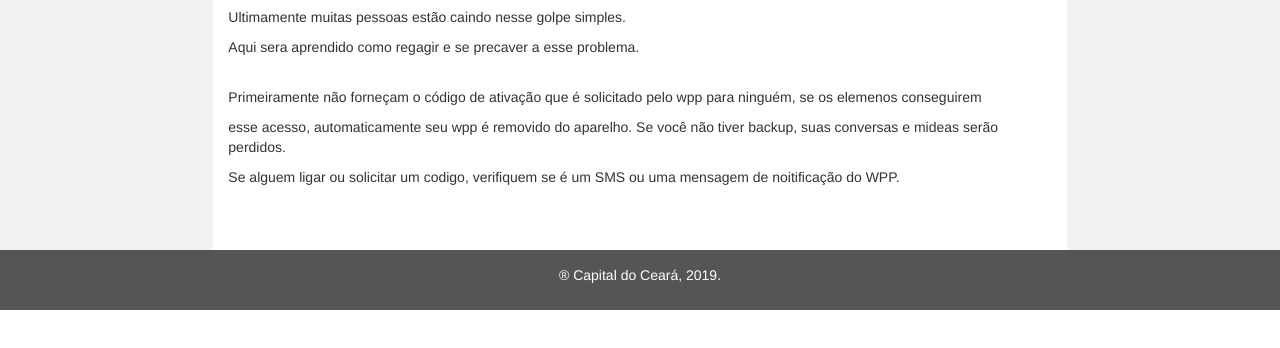
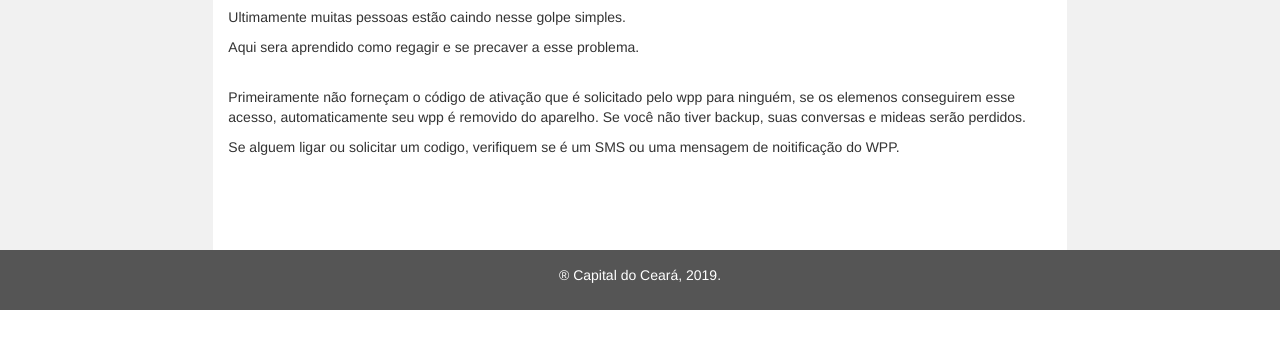
Before and after one commit to rennansecinfo/ceara, a plain HTML site: page index.html in a window 1280 px wide. Shown: the part 250-598 px from the top of the page. Drawn offline with nearby package versions, Linux system fonts and the light colour scheme.

Commit message:
Update index.html

```diff
--- a/index.html
+++ b/index.html
@@ -66,8 +66,8 @@
       <p>Ultimamente muitas pessoas estão caindo nesse golpe simples.
       <p>Aqui sera aprendido como regagir e se precaver a esse problema.
       <br></br>
-      <p>Primeiramente não forneçam o código de ativação que é solicitado pelo wpp para ninguém, se os elemenos conseguirem </p>
-      <p>esse acesso, automaticamente seu wpp é removido do aparelho. Se você não tiver backup, suas conversas e mideas serão perdidos.</p>
+      <p>Primeiramente não forneçam o código de ativação que é solicitado pelo wpp para ninguém, se os elemenos conseguirem
+    esse acesso, automaticamente seu wpp é removido do aparelho. Se você não tiver backup, suas conversas e mideas serão perdidos.</p>
       <p>Se alguem ligar ou solicitar um codigo, verifiquem se é um SMS ou uma mensagem de noitificação do WPP.
 
     </div>
```
